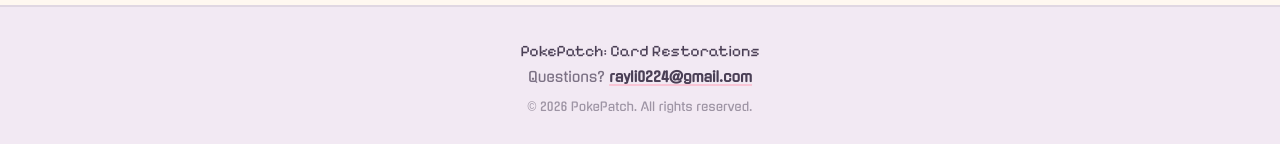
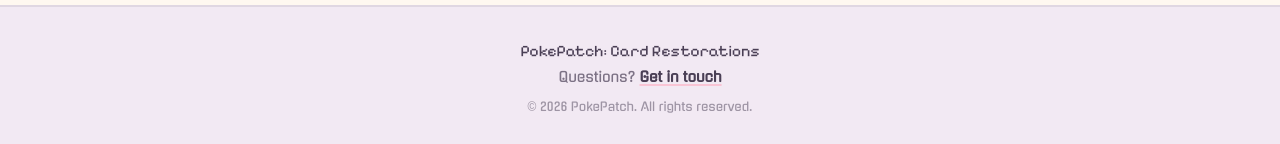
Before and after one commit to lemonlemonde/pokepatch, a Next.js app in the folder pokepatch-website/: page / in a window 1280 px wide. Shown: the part 1865-2009 px from the top of the page. Built offline with nearby package versions, Linux system fonts and the light colour scheme.

Commit message:
rm wemail

```diff
--- a/pokepatch-website/src/components/Footer.js
+++ b/pokepatch-website/src/components/Footer.js
@@ -7,10 +7,10 @@ export default function Footer() {
       <p className="mt-1">
         Questions?{" "}
         <a
-          href="mailto:rayli0224@gmail.com"
+          href="/pokepatch/contact/"
           className="font-semibold text-ink underline decoration-blush decoration-2 underline-offset-2 hover:text-ink/80"
         >
-          rayli0224@gmail.com
+          Get in touch
         </a>
       </p>
       <p className="mt-3 text-xs text-ink/50">
```
